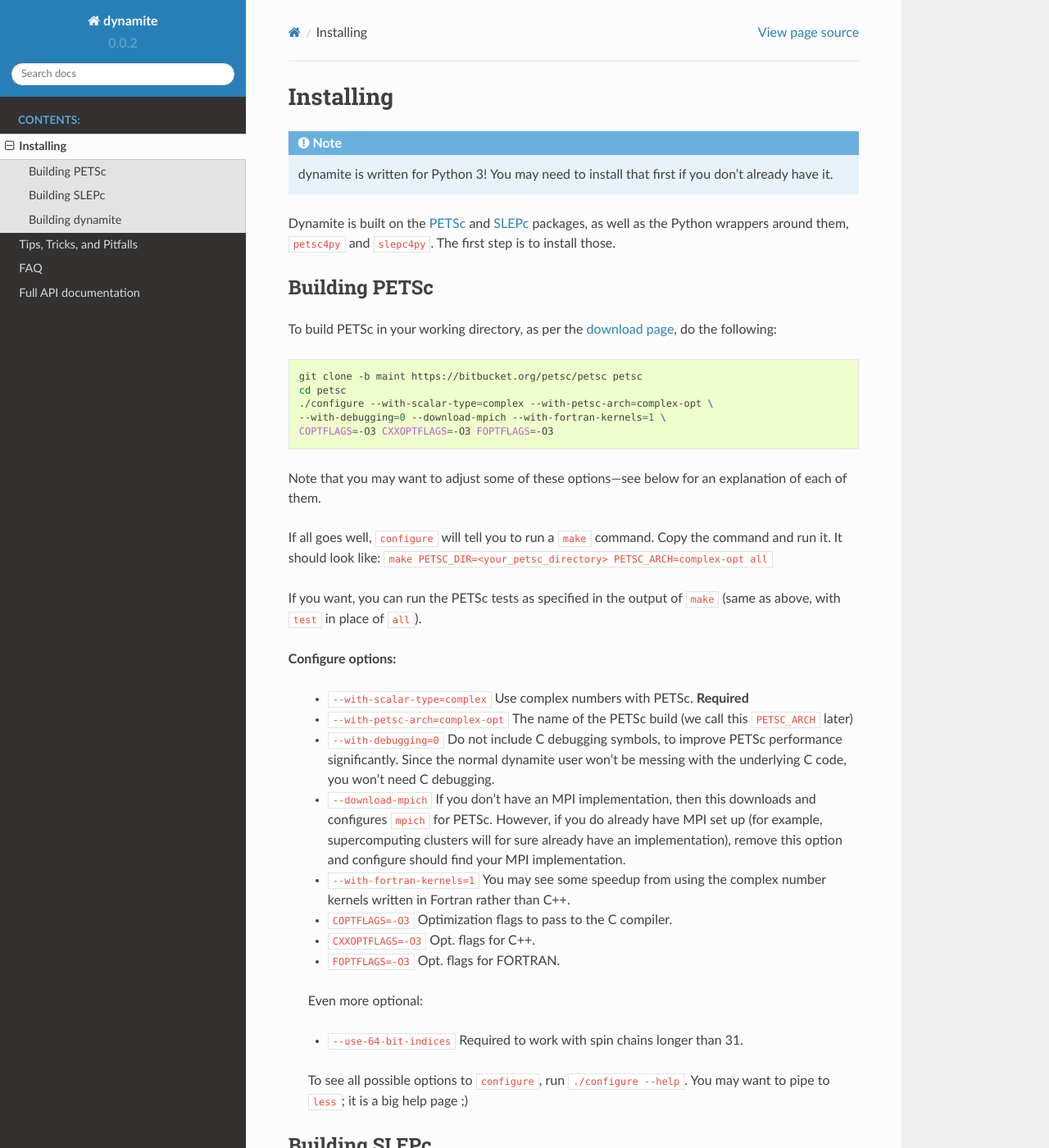
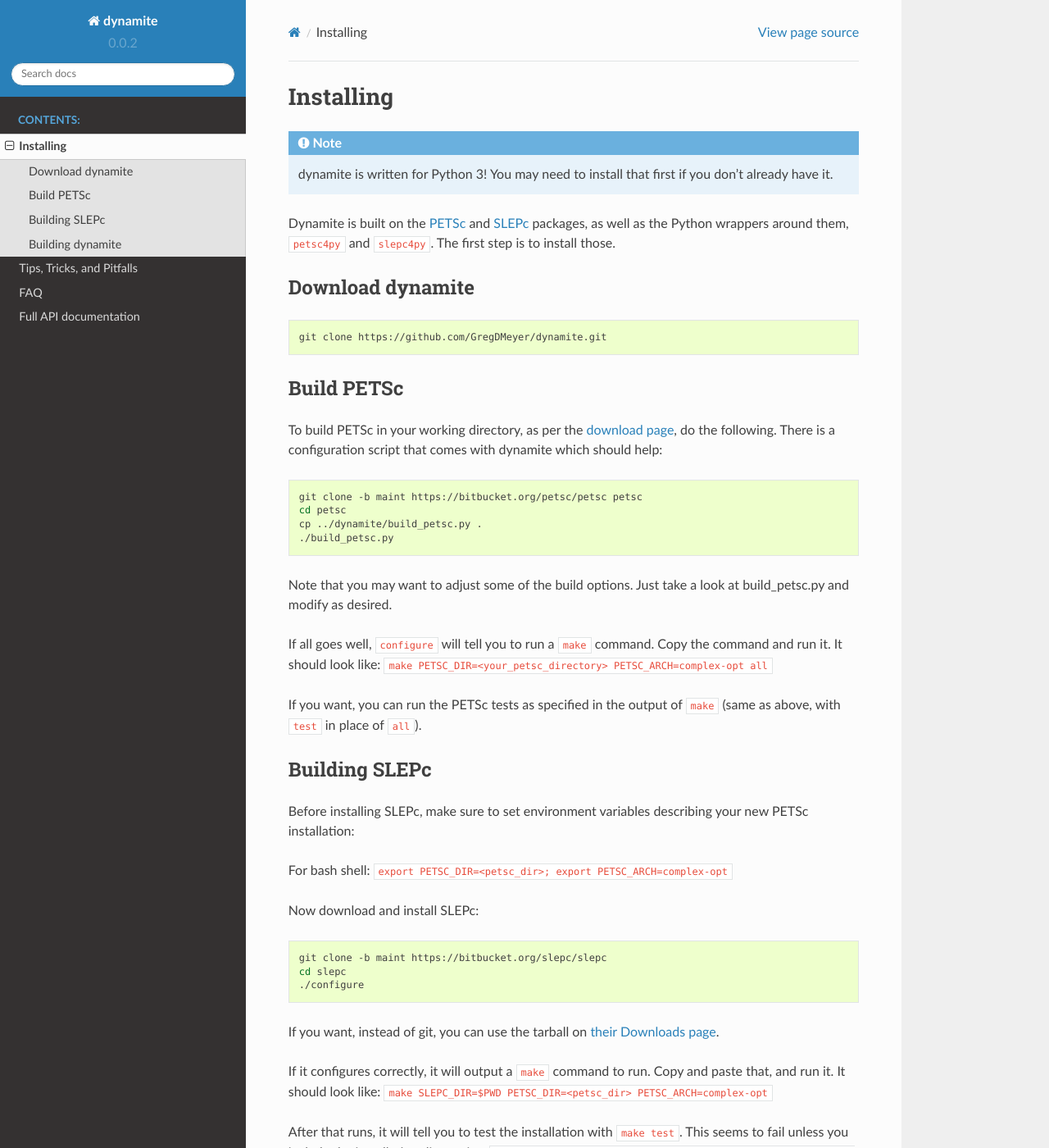
Before and after one commit to GregDMeyer/dynamite, a Sphinx documentation site: the page built from docs/install.rst, in a window 1280 px wide and 1400 px high. Shown: the whole window at 82% size. Built offline with Sphinx 7.4.7 and the Read the Docs theme 2.0.0, drawn with Linux system fonts in a browser that asks for light colours; some of the changed text lies outside the part shown.

Commit message:
Modify installation instructions

```diff
--- a/build_petsc.py
+++ b/build_petsc.py
@@ -3,6 +3,9 @@
 '''
 This file is intended to be used to configure PETSc for dynamite.
 It should be run in the PETSc root source directory.
+
+To see all possible options, run "./configure --help" in the PETSc root directory.
+You may want to pipe to "less"; it is a big help page ;)
 '''
 
 configure_options = [
--- a/docs/install.rst
+++ b/docs/install.rst
@@ -6,42 +6,31 @@
 
 Dynamite is built on the `PETSc <www.mcs.anl.gov/petsc/>`_ and `SLEPc <http://slepc.upv.es/>`_ packages, as well as the Python wrappers around them, ``petsc4py`` and ``slepc4py``. The first step is to install those.
 
-Building PETSc
+Download dynamite
+-----------------
+
+.. code:: bash
+
+    git clone https://github.com/GregDMeyer/dynamite.git
+
+Build PETSc
 --------------
 
-To build PETSc in your working directory, as per the `download page <https://www.mcs.anl.gov/petsc/download/index.html>`_, do the following:
+To build PETSc in your working directory, as per the `download page <https://www.mcs.anl.gov/petsc/download/index.html>`_, do the following. There is a configuration script that comes with dynamite which should help:
 
 .. code:: bash
 
     git clone -b maint https://bitbucket.org/petsc/petsc petsc
     cd petsc
-    ./configure --with-scalar-type=complex --with-petsc-arch=complex-opt \
-    --with-debugging=0 --download-mpich --with-fortran-kernels=1 \
-    COPTFLAGS=-O3 CXXOPTFLAGS=-O3 FOPTFLAGS=-O3
+    cp ../dynamite/build_petsc.py .
+    ./build_petsc.py
 
-Note that you may want to adjust some of these options---see below for an explanation of each of them.
+Note that you may want to adjust some of the build options. Just take a look at build_petsc.py and modify as desired.
 
 If all goes well, ``configure`` will tell you to run a ``make`` command. Copy the command and run it. It should look like:
 ``make PETSC_DIR=<your_petsc_directory> PETSC_ARCH=complex-opt all``
 
 If you want, you can run the PETSc tests as specified in the output of ``make`` (same as above, with ``test`` in place of ``all``).
-
-**Configure options:**
-
- - ``--with-scalar-type=complex`` Use complex numbers with PETSc. **Required**
- - ``--with-petsc-arch=complex-opt`` The name of the PETSc build (we call this ``PETSC_ARCH`` later)
- - ``--with-debugging=0`` Do not include C debugging symbols, to improve PETSc performance significantly. Since the normal dynamite user won't be messing with the underlying C code, you won't need C debugging.
- - ``--download-mpich`` If you don't have an MPI implementation, then this downloads and configures ``mpich`` for PETSc. However, if you do already have MPI set up (for example, supercomputing clusters will for sure already have an implementation), remove this option and configure should find your MPI implementation.
- - ``--with-fortran-kernels=1`` You may see some speedup from using the complex number kernels written in Fortran rather than C++.
- - ``COPTFLAGS=-O3`` Optimization flags to pass to the C compiler.
- - ``CXXOPTFLAGS=-O3`` Opt. flags for C++.
- - ``FOPTFLAGS=-O3`` Opt. flags for FORTRAN.
-
- Even more optional:
-
- - ``--use-64-bit-indices`` Required to work with spin chains longer than 31.
-
- To see all possible options to ``configure``, run ``./configure --help``. You may want to pipe to ``less``; it is a big help page ;)
 
 Building SLEPc
 --------------
@@ -72,31 +61,22 @@
 Building dynamite
 -----------------
 
-Dynamite requires Python 3, as well as some packages you can install with pip. These are:
+Dynamite requires Python 3, as well as some packages you can install with pip. These are listed in ``requirements.txt`` in the dynamite root directory. Two of the packages, ``petsc4py`` and ``slepc4py``, are Python wrappers for PETSc and SLEPc. Before you install them, make sure ``PETSC_DIR`` and ``PETSC_ARCH`` environment variables are still set from the above exports (or re-set them). You should also set ``SLEPC_DIR`` with ``export SLEPC_DIR=<your_slepc_installation_directory>``. Then, you can install everything by just running
 
- - ``numpy``
- - ``cython``
- - ``petsc4py``
- - ``slepc4py``
+.. code:: bash
 
-These last two are Python wrappers for PETSc and SLEPc. Before you install them, make sure ``PETSC_DIR`` and ``PETSC_ARCH`` environment variables are still set from the above exports (or re-set them). Then you should also set ``SLEPC_DIR`` with ``export SLEPC_DIR=<your_slepc_installation_directory>``.
+    cd dynamite
+    pip install -r requirements.txt
 
 .. note::
     When using ``pip`` with ``sudo``, you need to pass the ``-E`` flag to ``sudo`` to preserve the environment variables (``PETSC_DIR`` etc.). For example, you would do ``sudo -E pip3 install petsc4py``.
 
 I suggest using a `virtual environment <https://docs.python.org/3/library/venv.html>`_, to keep all of the packages tidy.
 
-Now to set up the packages:
-
-``pip3 install cython petsc4py slepc4py``
-(you may want ``sudo -E`` depending on your setup, see above)
-
-Finally, get the dynamite source from GitHub and install:
+Finally, install dynamite:
 
 .. code:: bash
 
-    git clone https://github.com/GregDMeyer/dynamite.git
-    cd dynamite
     pip install ./  # you may want sudo with pip
 
 Now you should be all set to use dynamite! If you want to work on the dynamite source code, or just easily pull updates from GitHub, you might want to do ``pip install -e ./`` to keep the source files in-place.
```
